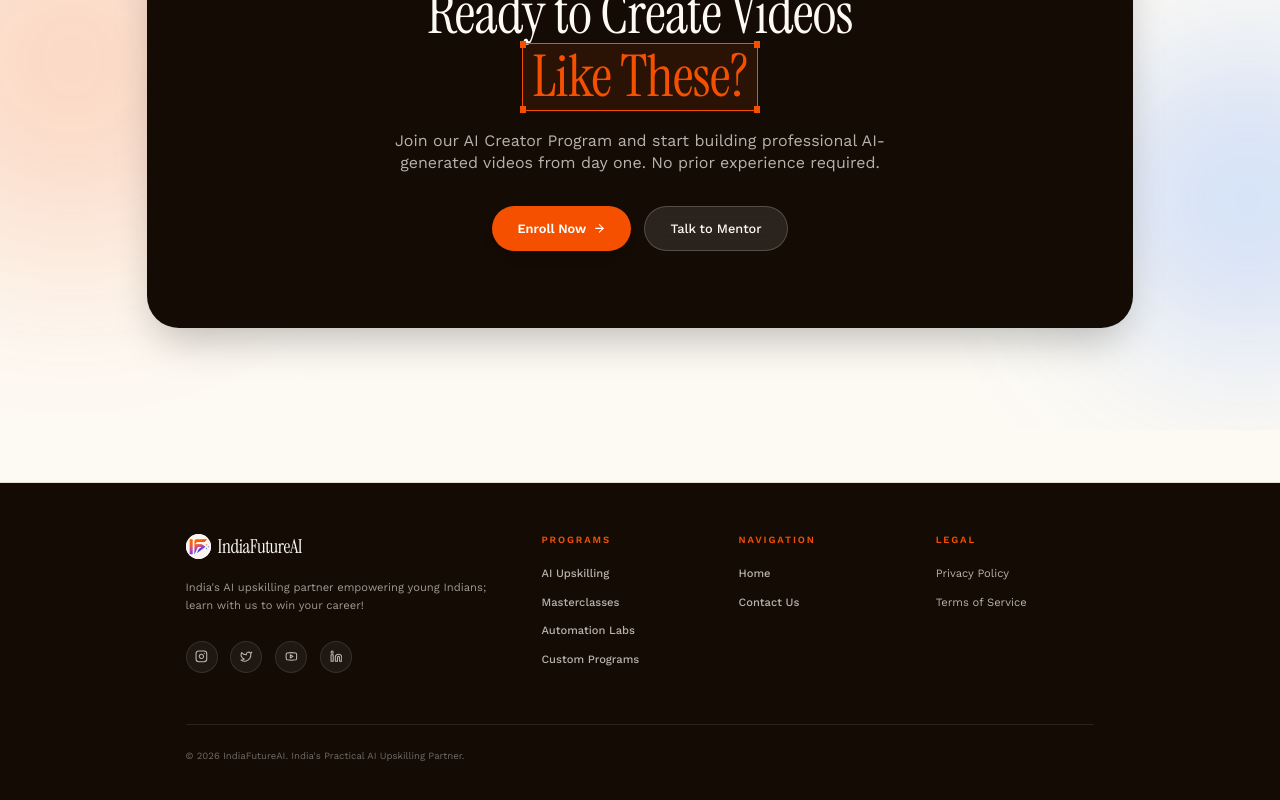
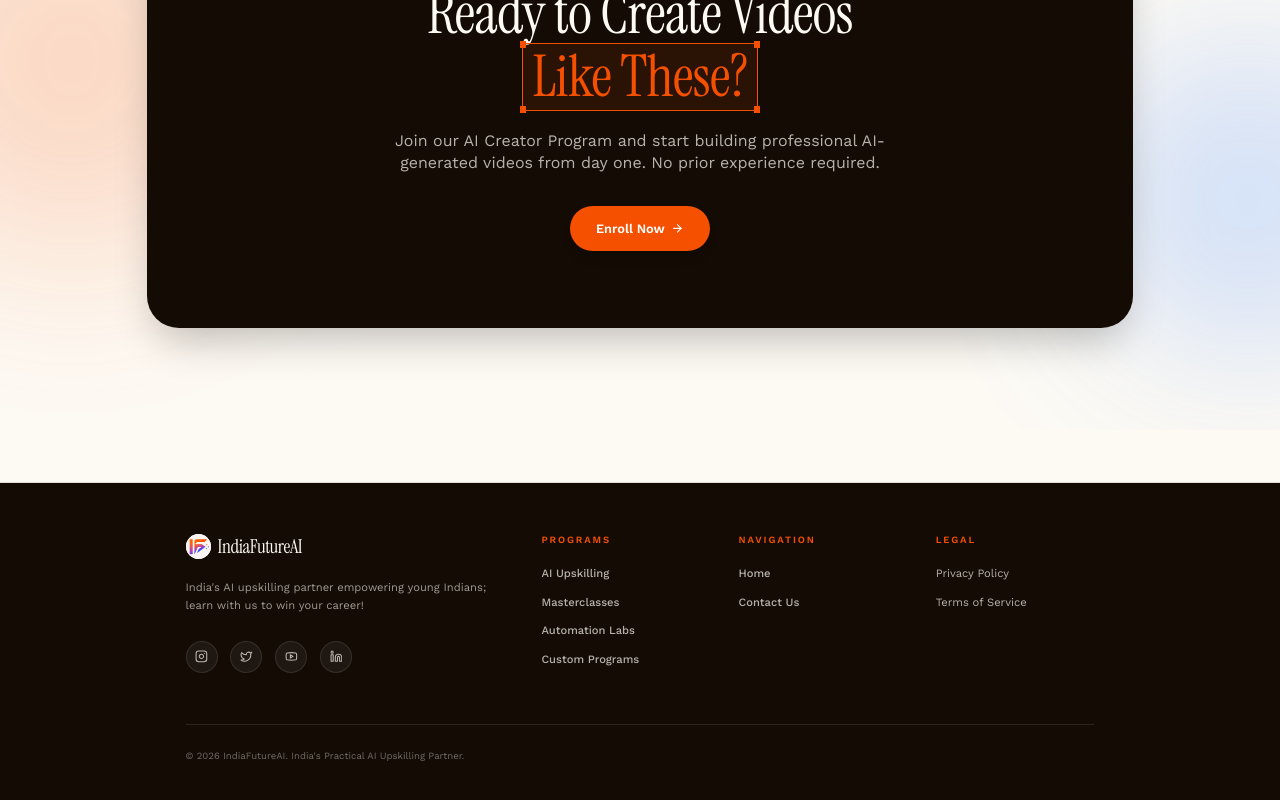
Before and after one commit to Bhavinsachaniya/indiafuture, a Next.js app: page /student-creations in a window 1280 px wide. Shown: the part 1678-2478 px from the top of the page. Built offline with nearby package versions, Linux system fonts and the light colour scheme.

Commit message:
feat: show only Enroll Now linking to contact in GalleryCTA

```diff
--- a/components/videos/GalleryCTA.tsx
+++ b/components/videos/GalleryCTA.tsx
@@ -2,6 +2,7 @@
 
 import { motion } from "framer-motion";
 import { ArrowRight, Play } from "lucide-react";
+import Link from "next/link";
 import { HighlightText } from "@/components/ui/HighlightText";
 
 export function GalleryCTA() {
@@ -42,13 +43,13 @@ export function GalleryCTA() {
           </p>
 
           <div className="flex flex-col items-center justify-center gap-4 sm:flex-row">
-            <button className="group relative flex h-14 w-full items-center justify-center gap-2 rounded-full bg-brand px-8 text-base font-semibold text-white shadow-lg transition-all hover:bg-brand/90 hover:-translate-y-0.5 sm:w-auto">
+            <Link
+              href="/contact"
+              className="group relative flex h-14 w-full items-center justify-center gap-2 rounded-full bg-brand px-8 text-base font-semibold text-white shadow-lg transition-all hover:bg-brand/90 hover:-translate-y-0.5 sm:w-auto"
+            >
               Enroll Now
               <ArrowRight className="h-4 w-4 transition-transform group-hover:translate-x-1" />
-            </button>
-            <button className="flex h-14 w-full items-center justify-center rounded-full border border-cream/20 bg-cream/10 px-8 text-base font-medium text-cream backdrop-blur-md transition-all hover:bg-cream/20 sm:w-auto hover:-translate-y-0.5">
-              Talk to Mentor
-            </button>
+            </Link>
           </div>
         </motion.div>
       </div>
```
